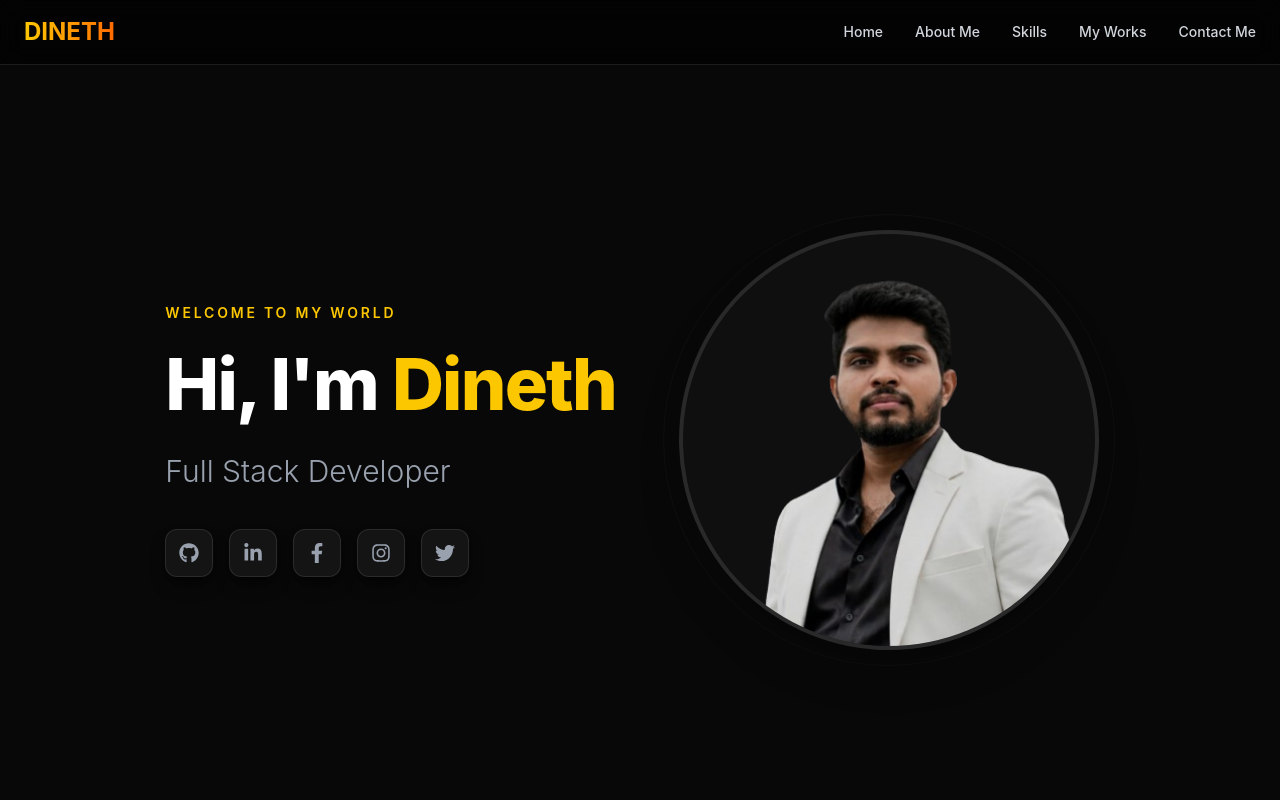
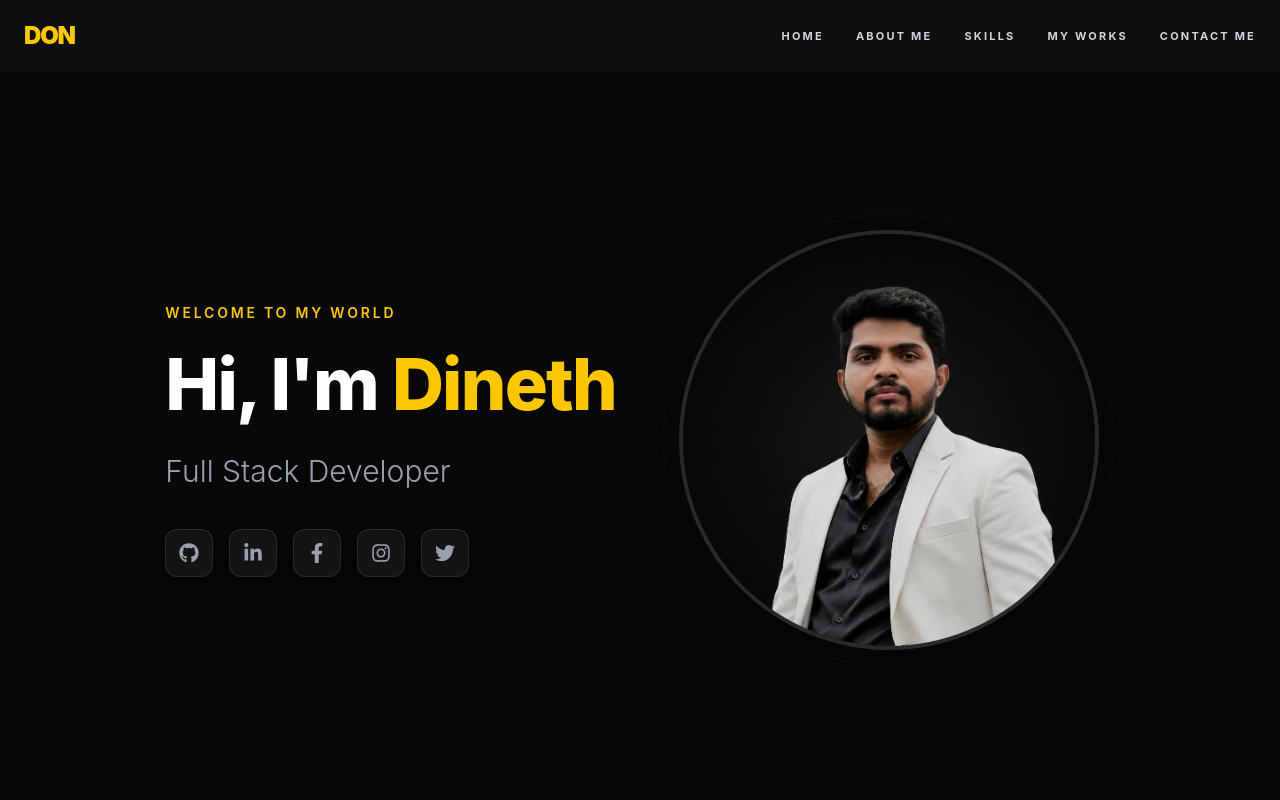
Before and after one commit to Dineth0/My-Portfolio---React, a React (Vite) app: page / in a window 1280 px wide. Shown: the top 800 px of the page. Built offline with nearby package versions, Linux system fonts and the light colour scheme.

Commit message:
update colours

```diff
--- a/src/components/contactme_section.tsx
+++ b/src/components/contactme_section.tsx
@@ -5,7 +5,7 @@ import { MdEmail, MdPhone, MdLocationOn, MdPerson } from 'react-icons/md';
 
 const ContactSection: React.FC = () => {
   return (
-    <section id="contact" className="py-16 bg-[#1a1a1a] text-white px-6">
+    <section id="contactme" className="py-16 bg-[#1a1a1a] text-white px-6">
       <div className="max-w-5xl mx-auto">
 
         <div className="text-center mb-12">
--- a/src/components/footer.tsx
+++ b/src/components/footer.tsx
@@ -36,9 +36,9 @@ const Footer: React.FC = () => {
             <h4 className="text-white font-bold mb-6 text-[10px] uppercase tracking-[0.3em] opacity-50">Sitemap</h4>
             <ul className="space-y-3 text-gray-300 text-sm font-semibold">
               <li><a href="#home" className="hover:text-yellow-400 transition-colors">Home</a></li>
-              <li><a href="#about" className="hover:text-yellow-400 transition-colors">About</a></li>
-              <li><a href="#projects" className="hover:text-yellow-400 transition-colors">Works</a></li>
-              <li><a href="#contact" className="hover:text-yellow-400 transition-colors">Contact</a></li>
+              <li><a href="#aboutme" className="hover:text-yellow-400 transition-colors">About</a></li>
+              <li><a href="#myworks" className="hover:text-yellow-400 transition-colors">Works</a></li>
+              <li><a href="#contactme" className="hover:text-yellow-400 transition-colors">Contact</a></li>
             </ul>
           </div>
 
--- a/src/components/header.tsx
+++ b/src/components/header.tsx
@@ -1,29 +1,78 @@
-import React, { useState } from 'react';
+import React, { useState, useEffect } from 'react';
+import { motion, AnimatePresence } from 'framer-motion';
 
 const Header: React.FC = () => {
   const [isOpen, setIsOpen] = useState(false);
+  const [scrolled, setScrolled] = useState(false);
+
+  useEffect(() => {
+    const handleScroll = () => {
+      setScrolled(window.scrollY > 50);
+    };
+    window.addEventListener('scroll', handleScroll);
+    return () => window.removeEventListener('scroll', handleScroll);
+  }, []);
+
+  const navLinks = [
+    { name: 'Home', href: '#home' },
+    { name: 'About Me', href: '#about' },
+    { name: 'Skills', href: '#skills' },
+    { name: 'My Works', href: '#projects' },
+    { name: 'Contact Me', href: '#contact' }
+  ];
 
   return (
-    <nav className="fixed w-full z-50 top-0 bg-black/60 backdrop-blur-md border-b border-white/10">
-      <div className="max-w-7xl mx-auto px-6 py-4 flex justify-between items-center">
-        <div className="text-2xl font-bold bg-gradient-to-r from-yellow-400 to-orange-500 bg-clip-text text-transparent">
-          DINETH
-        </div>
+    <nav className={`fixed w-full z-50  top-0 transition-all duration-300 ${
+      scrolled ? 'bg-black/70 backdrop-blur-lg border-b border-white/10 py-3 shadow-lg' : 'bg-[#0F0F0F] py-5'
+    }`}>
+      <div className="max-w-7xl mx-auto px-6 flex justify-between items-center">
 
-        <div className="hidden md:flex space-x-8 text-sm font-medium text-gray-300">
-          {['Home', 'About Me', 'Skills', 'My Works', 'Contact Me'].map((item) => (
-            <a key={item} href={`#${item.toLowerCase().replace(' ', '')}`} className="hover:text-yellow-400 transition-colors">
-              {item}
+        <a href="#home" className="text-2xl text-yellow-400 font-black tracking-tighter text-white">
+          DON
+        </a>
+
+        <div className="hidden md:flex space-x-8 text-[11px] font-bold tracking-[0.2em] text-gray-300 uppercase">
+          {navLinks.map((item) => (
+            <a key={item.name} href={item.href} className="hover:text-yellow-400 transition-colors">
+              {item.name}
             </a>
           ))}
         </div>
 
-        <button className="md:hidden text-white" onClick={() => setIsOpen(!isOpen)}>
+        <button
+          className="md:hidden text-white hover:text-yellow-400 transition-colors"
+          onClick={() => setIsOpen(!isOpen)}
+        >
           <svg className="w-6 h-6" fill="none" stroke="currentColor" viewBox="0 0 24 24">
             <path strokeLinecap="round" strokeLinejoin="round" strokeWidth={2} d={isOpen ? "M6 18L18 6M6 6l12 12" : "M4 6h16M4 12h16m-7 6h7"} />
           </svg>
         </button>
       </div>
+
+      <AnimatePresence>
+        {isOpen && (
+          <motion.div
+            initial={{ opacity: 0, y: -20 }}
+            animate={{ opacity: 1, y: 0 }}
+            exit={{ opacity: 0, y: -20 }}
+            transition={{ duration: 0.2 }}
+            className="md:hidden absolute top-full left-0 w-full bg-[#080808] border-b border-white/10 shadow-2xl"
+          >
+            <div className="flex flex-col px-6 py-4 space-y-4 text-sm font-semibold uppercase tracking-widest text-center">
+              {navLinks.map((item) => (
+                <a
+                  key={item.name}
+                  href={item.href}
+                  onClick={() => setIsOpen(false)}
+                  className="text-gray-400 hover:text-yellow-400 transition-colors py-2 border-b border-white/5 last:border-0"
+                >
+                  {item.name}
+                </a>
+              ))}
+            </div>
+          </motion.div>
+        )}
+      </AnimatePresence>
     </nav>
   );
 };
--- a/src/components/hero_section.tsx
+++ b/src/components/hero_section.tsx
@@ -1,7 +1,7 @@
 import React from 'react';
 import { motion } from 'framer-motion';
 import { FaGithub, FaLinkedinIn, FaFacebookF, FaInstagram, FaTwitter } from 'react-icons/fa';
-import hero from '../assets/hero.png';
+import hero from '../assets/osa.png';
 
 const HeroSection: React.FC = () => {
   const socials = [
@@ -13,7 +13,7 @@ const HeroSection: React.FC = () => {
   ];
 
   return (
-    <section className="min-h-screen flex items-center justify-center bg-[#080808] text-white pt-20 px-6 overflow-hidden">
+    <section id="home" className="min-h-screen flex items-center justify-center bg-[#080808] text-white pt-20 px-6 overflow-hidden">
       <div className="max-w-7xl mx-auto grid md:grid-cols-2 gap-12 items-center">
 
         <motion.div
--- a/src/components/project_section.tsx
+++ b/src/components/project_section.tsx
@@ -62,7 +62,7 @@ const projects = [
 
 const ProjectSection: React.FC = () => {
   return (
-    <section id="projects" className="py-12 bg-[#080808] text-white px-6">
+    <section id="myworks" className="py-12 bg-[#080808] text-white px-6">
       <div className="max-w-5xl mx-auto">
 
         <div className="text-center mb-16">
```
Also changed, not shown: src/assets/osa.png (added).
